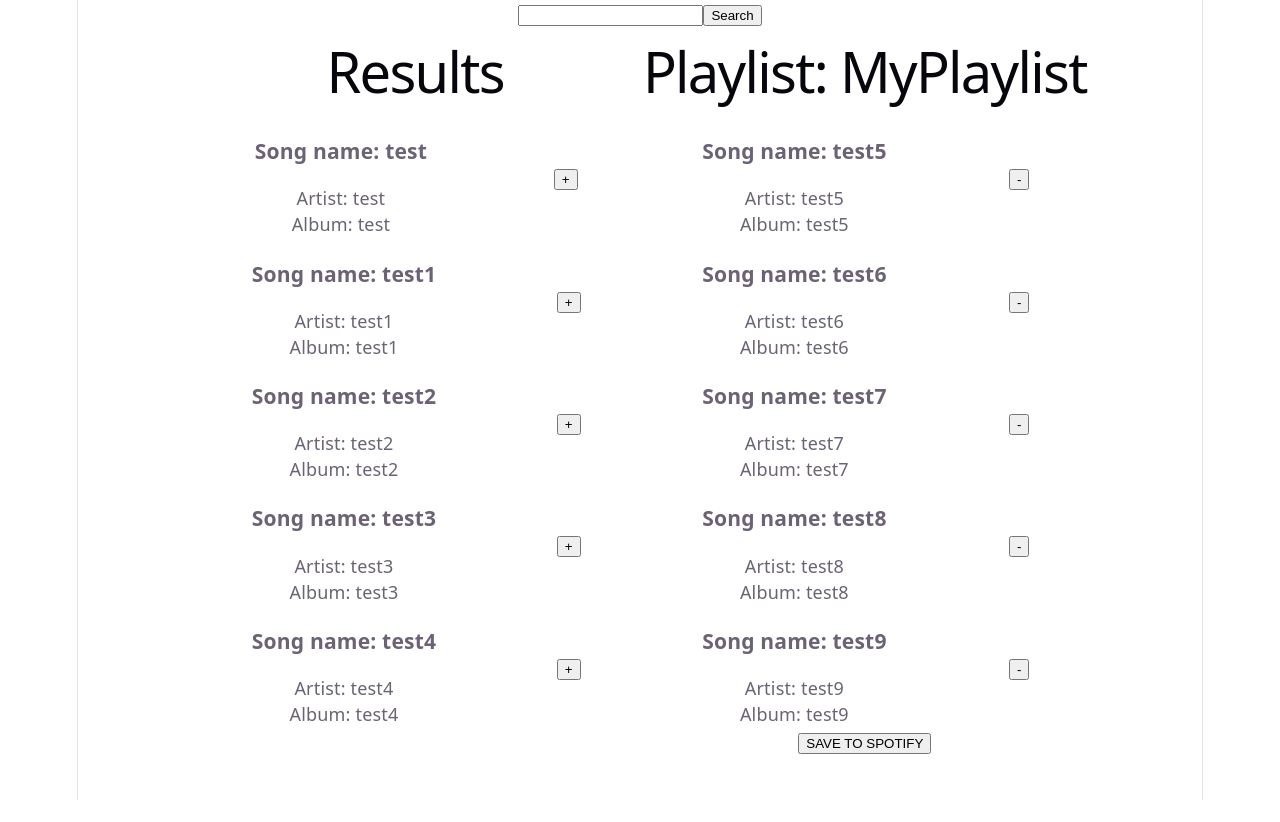
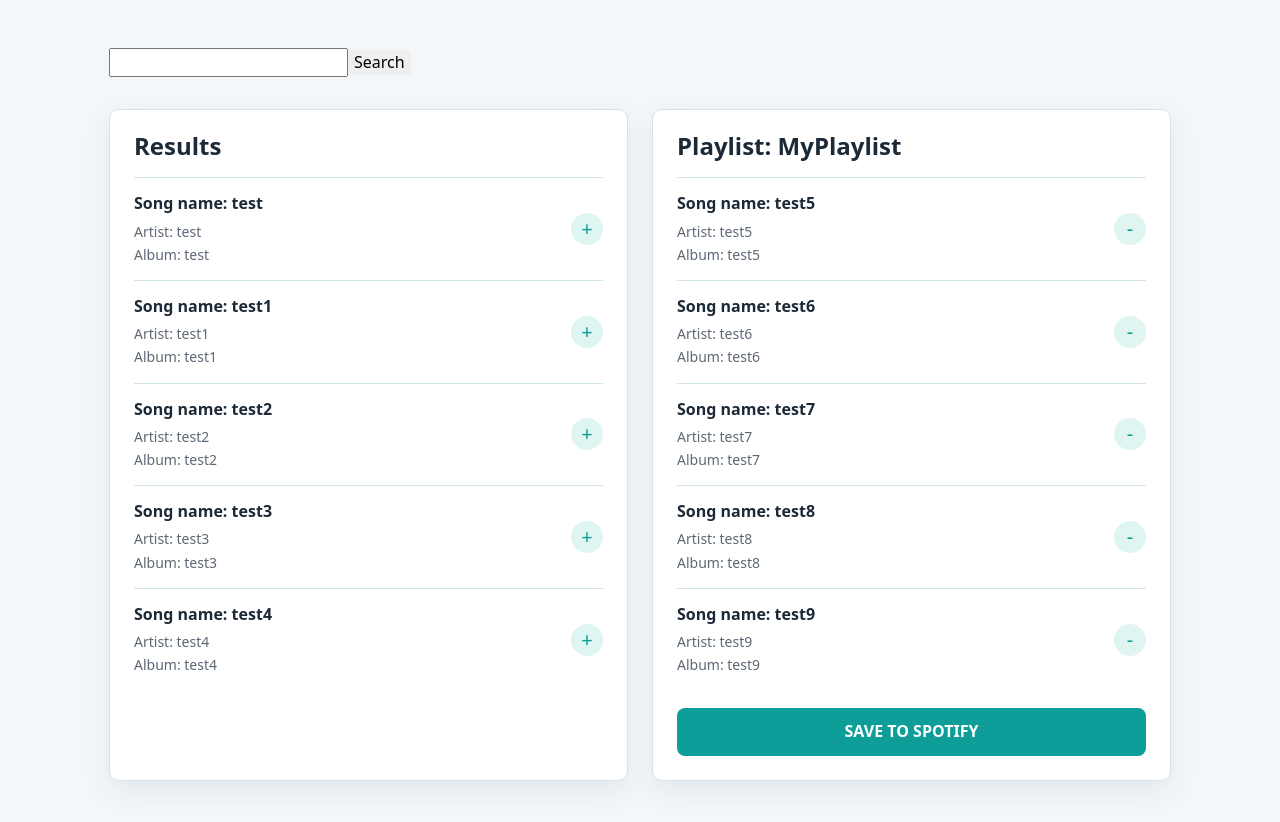
Before and after one commit to DenissSablinskis/Jamming, a React (Vite) app: page / in a window 1280 px wide. Shown: the top 822 px of the page. Before the commit the page ends 800 px from the top, so only its background shows below. Built offline with nearby package versions, Linux system fonts and the light colour scheme.

Commit message:
style: improve general app syles

```diff
--- a/src/App/App.module.css
+++ b/src/App/App.module.css
@@ -1,5 +1,13 @@
 .songs {
     display: flex;
-    width: 80%;
-    margin: 0 auto;
+    gap: 24px;
+    width: 100%;
+    margin: 32px auto 0;
 }
+
+@media (max-width: 720px) {
+    .songs {
+        flex-direction: column;
+        gap: 18px;
+    }
+}
--- a/src/Playlist/Playlist.module.css
+++ b/src/Playlist/Playlist.module.css
@@ -1,3 +1,22 @@
 .songs {
     width: 100%;
+    padding: 24px;
+    background: var(--surface);
+    border: 1px solid var(--border);
+    border-radius: 10px;
+    box-shadow: var(--shadow);
 }
+
+.songs > button {
+    width: 100%;
+    margin-top: 18px;
+    padding: 12px 16px;
+    color: #fff;
+    background: var(--accent);
+    border-radius: 8px;
+    font-weight: 700;
+}
+
+.songs > button:hover {
+    background: var(--accent-dark);
+}
--- a/src/SearchBar/SearchBar.module.css
+++ b/src/SearchBar/SearchBar.module.css
@@ -0,0 +1,44 @@
+.search {
+	display: flex;
+	gap: 10px;
+	max-width: 680px;
+	margin: 0 auto;
+}
+
+.input {
+	min-width: 0;
+	flex: 1;
+	padding: 13px 16px;
+	color: var(--text-h);
+	background: var(--surface);
+	border: 1px solid var(--border);
+	border-radius: 8px;
+	outline: none;
+	box-shadow: var(--shadow);
+}
+
+.input:focus {
+	border-color: var(--accent);
+}
+
+.button {
+	padding: 0 22px;
+	color: #fff;
+	background: var(--accent);
+	border-radius: 8px;
+	font-weight: 700;
+}
+
+.button:hover {
+	background: var(--accent-dark);
+}
+
+@media (max-width: 460px) {
+	.search {
+		flex-direction: column;
+	}
+
+	.button {
+		min-height: 44px;
+	}
+}
--- a/src/SearchResults/SearchResults.module.css
+++ b/src/SearchResults/SearchResults.module.css
@@ -1,3 +1,8 @@
 .songs {
     width: 100%;
+    padding: 24px;
+    background: var(--surface);
+    border: 1px solid var(--border);
+    border-radius: 10px;
+    box-shadow: var(--shadow);
 }
--- a/src/Track/Track.module.css
+++ b/src/Track/Track.module.css
@@ -1,8 +1,37 @@
 .tracks {
     display: flex;
-    justify-content: space-around;
+    justify-content: space-between;
     align-items: center;
+    gap: 16px;
     width: 100%;
-    border: 1px solid white;
-    border-radius: 5px;
+    padding: 14px 0;
+    border-top: 1px solid var(--border);
+    box-sizing: border-box;
 }
+
+.tracks h3 {
+    margin: 0 0 4px;
+    color: var(--text-h);
+    font-size: 16px;
+}
+
+.tracks p {
+    color: var(--text);
+    font-size: 14px;
+}
+
+.tracks button {
+    width: 32px;
+    height: 32px;
+    flex: 0 0 32px;
+    color: var(--accent);
+    background: var(--accent-bg);
+    border-radius: 50%;
+    font-size: 20px;
+    line-height: 1;
+}
+
+.tracks button:hover {
+    color: #fff;
+    background: var(--accent);
+}
--- a/src/index.css
+++ b/src/index.css
@@ -1,23 +1,17 @@
 :root {
-  --text: #6b6375;
-  --text-h: #08060d;
-  --bg: #fff;
-  --border: #e5e4e7;
-  --code-bg: #f4f3ec;
-  --accent: #aa3bff;
-  --accent-bg: rgba(170, 59, 255, 0.1);
-  --accent-border: rgba(170, 59, 255, 0.5);
-  --social-bg: rgba(244, 243, 236, 0.5);
-  --shadow:
-    rgba(0, 0, 0, 0.1) 0 10px 15px -3px, rgba(0, 0, 0, 0.05) 0 4px 6px -2px;
+  --text: #5d6875;
+  --text-h: #1c2936;
+  --bg: #f4f7f9;
+  --surface: #ffffff;
+  --border: #d2e5e5;
+  --accent: #0f9d9a;
+  --accent-dark: #087b79;
+  --accent-bg: #def5f2;
+  --shadow: 0 10px 28px rgba(30, 56, 73, 0.08);
 
   --sans: system-ui, 'Segoe UI', Roboto, sans-serif;
   --heading: system-ui, 'Segoe UI', Roboto, sans-serif;
-  --mono: ui-monospace, Consolas, monospace;
-
-  font: 18px/145% var(--sans);
-  letter-spacing: 0.18px;
-  color-scheme: light dark;
+  font: 16px/145% var(--sans);
   color: var(--text);
   background: var(--bg);
   font-synthesis: none;
@@ -30,26 +24,6 @@
   }
 }
 
-@media (prefers-color-scheme: dark) {
-  :root {
-    --text: #9ca3af;
-    --text-h: #f3f4f6;
-    --bg: #16171d;
-    --border: #2e303a;
-    --code-bg: #1f2028;
-    --accent: #c084fc;
-    --accent-bg: rgba(192, 132, 252, 0.15);
-    --accent-border: rgba(192, 132, 252, 0.5);
-    --social-bg: rgba(47, 48, 58, 0.5);
-    --shadow:
-      rgba(0, 0, 0, 0.4) 0 10px 15px -3px, rgba(0, 0, 0, 0.25) 0 4px 6px -2px;
-  }
-
-  #social .button-icon {
-    filter: invert(1) brightness(2);
-  }
-}
-
 body {
   margin: 0;
 }
@@ -58,54 +32,30 @@ body {
   width: 1126px;
   max-width: 100%;
   margin: 0 auto;
-  text-align: center;
-  border-inline: 1px solid var(--border);
   min-height: 100svh;
   display: flex;
   flex-direction: column;
+  padding: 48px 32px;
   box-sizing: border-box;
 }
 
-h1,
-h2 {
+h1 {
   font-family: var(--heading);
-  font-weight: 500;
+  font-weight: 700;
   color: var(--text-h);
 }
 
-h1 {
-  font-size: 56px;
-  letter-spacing: -1.68px;
-  margin: 32px 0;
-  @media (max-width: 1024px) {
-    font-size: 36px;
-    margin: 20px 0;
-  }
-}
-h2 {
-  font-size: 24px;
-  line-height: 118%;
-  letter-spacing: -0.24px;
-  margin: 0 0 8px;
-  @media (max-width: 1024px) {
-    font-size: 20px;
-  }
-}
+h1 { font-size: 24px; margin: 0 0 20px; }
 p {
   margin: 0;
 }
 
-code,
-.counter {
-  font-family: var(--mono);
-  display: inline-flex;
-  border-radius: 4px;
-  color: var(--text-h);
+button,
+input {
+  font: inherit;
 }
 
-code {
-  font-size: 15px;
-  line-height: 135%;
-  padding: 4px 8px;
-  background: var(--code-bg);
+button {
+  border: 0;
+  cursor: pointer;
 }
```
